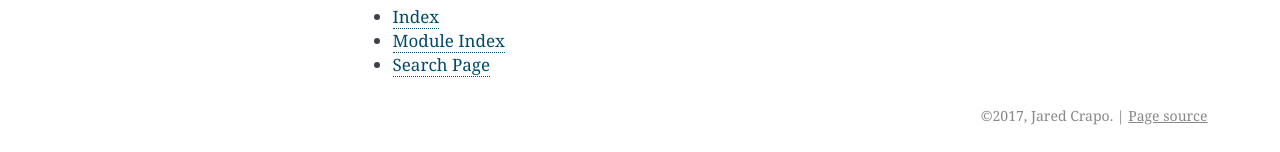
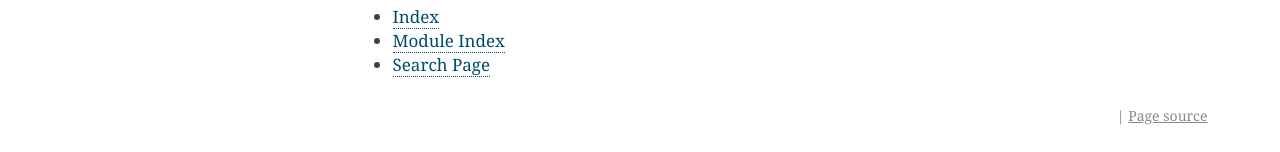
Before and after one commit to tomcatmanager/tomcatmanager, a Sphinx documentation site: the page built from docs/index.rst, in a window 1280 px wide. Shown: the part 1185-1337 px from the top of the page. Built offline with Sphinx 7.4.7, drawn with Linux system fonts in a browser that asks for light colours.

Commit message:
documentation output tweaks

```diff
--- a/docs/conf.py
+++ b/docs/conf.py
@@ -11,8 +11,9 @@ master_doc = 'index'
 
 
 project = 'tomcatmanager'
-copyright = '2017, Jared Crapo'
-author = 'Jared Crapo'
+copyright = ''
+author = ''
+html_show_copyright=False
 
 # get the version and release via setuptools_scm
 from pkg_resources import get_distribution
```
